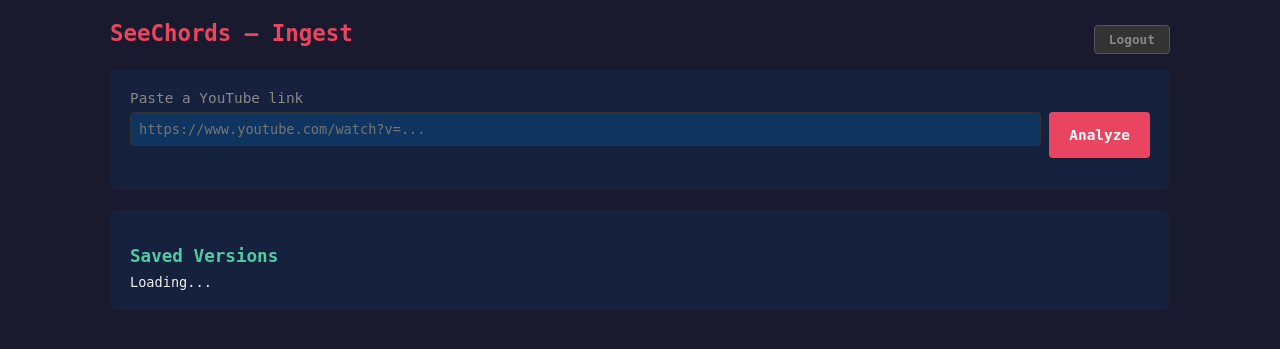
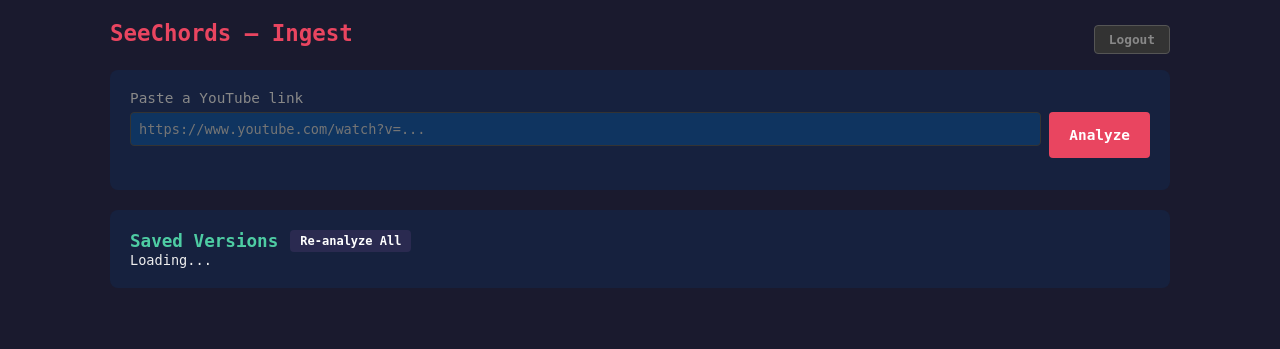
Before and after one commit to jeounggene/seechords, a Flask app: page /ingest in a window 1280 px wide. Shown: the top 349 px of the page. Run offline with Flask 2, Linux system fonts and the light colour scheme; some libraries are stand-ins or nearby versions.

Commit message:
feat(ingest): batch re-analysis for songs missing downbeats
Adds Re-analyze All button on ingest home page that spawns worker
machines for all songs without downbeat data.

Co-Authored-By: Claude Opus 4.6 <noreply@anthropic.com>

```diff
--- a/server/app.py
+++ b/server/app.py
@@ -2596,6 +2596,35 @@ def get_version(version_id):
     return jsonify(_version_row_to_dict(row))
 
 
+# ── Batch re-analysis ────────────────────────────────────────────
+
+@app.route('/api/ingest/reanalyze-all', methods=['POST'])
+@_require_ingest_auth
+def reanalyze_all():
+    """Queue re-analysis for all songs missing downbeats."""
+    con = _get_db()
+    rows = con.execute(
+        "SELECT DISTINCT video_id, title FROM chord_versions WHERE downbeats IS NULL OR downbeats = '[]'"
+    ).fetchall()
+    con.close()
+
+    if not rows:
+        return jsonify({'queued': 0, 'message': 'All songs already have downbeats.'})
+
+    queued = []
+    for r in rows:
+        video_id, title = r[0], r[1] or ''
+        job_id = f'reanalyze-{video_id}-{int(time.time())}'
+        try:
+            _create_job(job_id, video_id, status='pending', message='Queued for re-analysis')
+            _spawn_worker(job_id, video_id, title)
+            queued.append(video_id)
+        except Exception as e:
+            print(f'[SeeChords] Failed to queue {video_id}: {e}', flush=True)
+
+    return jsonify({'queued': len(queued), 'total': len(rows), 'videoIds': queued})
+
+
 # ── Delete a version ──────────────────────────────────────────────
 
 @app.route('/api/ingest/version/<int:version_id>', methods=['DELETE'])
--- a/server/templates/ingest.html
+++ b/server/templates/ingest.html
@@ -356,7 +356,10 @@
   </div>
 
   <div class="upload-area" style="margin-top:12px;">
-    <h2>Saved Versions</h2>
+    <div style="display:flex;align-items:center;gap:12px;">
+      <h2 style="margin:0;">Saved Versions</h2>
+      <button class="btn-primary" id="btn-reanalyze-all" onclick="reanalyzeAll()" style="font-size:0.75em;padding:4px 10px;background:#2a2a50;">Re-analyze All</button>
+    </div>
     <div id="versions-list" style="font-size:0.85em;">Loading...</div>
   </div>
 </div>
@@ -584,6 +587,29 @@ async function loadVersionsList() {
     el.appendChild(table);
   } catch (e) {
     el.textContent = 'Error loading versions.';
+  }
+}
+
+async function reanalyzeAll() {
+  if (!confirm('Re-analyze all songs missing downbeat data? This will spawn worker machines for each song.')) return;
+  const btn = document.getElementById('btn-reanalyze-all');
+  btn.disabled = true;
+  btn.textContent = 'Queuing...';
+  try {
+    const resp = await fetch(API + '/api/ingest/reanalyze-all', { method: 'POST' });
+    const data = await resp.json();
+    if (resp.ok) {
+      btn.textContent = 'Queued ' + data.queued + '/' + data.total;
+      setTimeout(() => { btn.textContent = 'Re-analyze All'; btn.disabled = false; }, 5000);
+    } else {
+      alert('Error: ' + (data.error || 'Unknown'));
+      btn.textContent = 'Re-analyze All';
+      btn.disabled = false;
+    }
+  } catch (e) {
+    alert('Error: ' + e.message);
+    btn.textContent = 'Re-analyze All';
+    btn.disabled = false;
   }
 }
 
```
